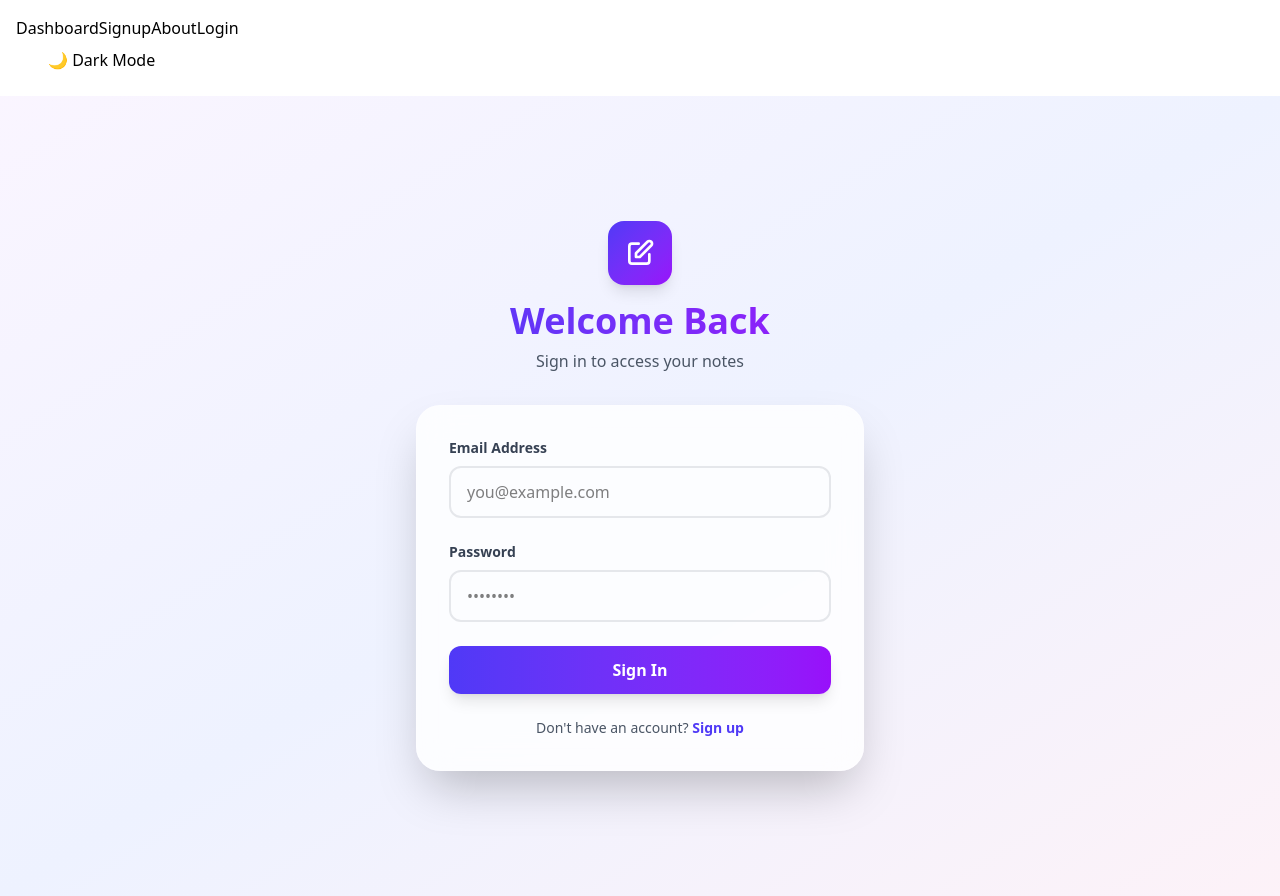
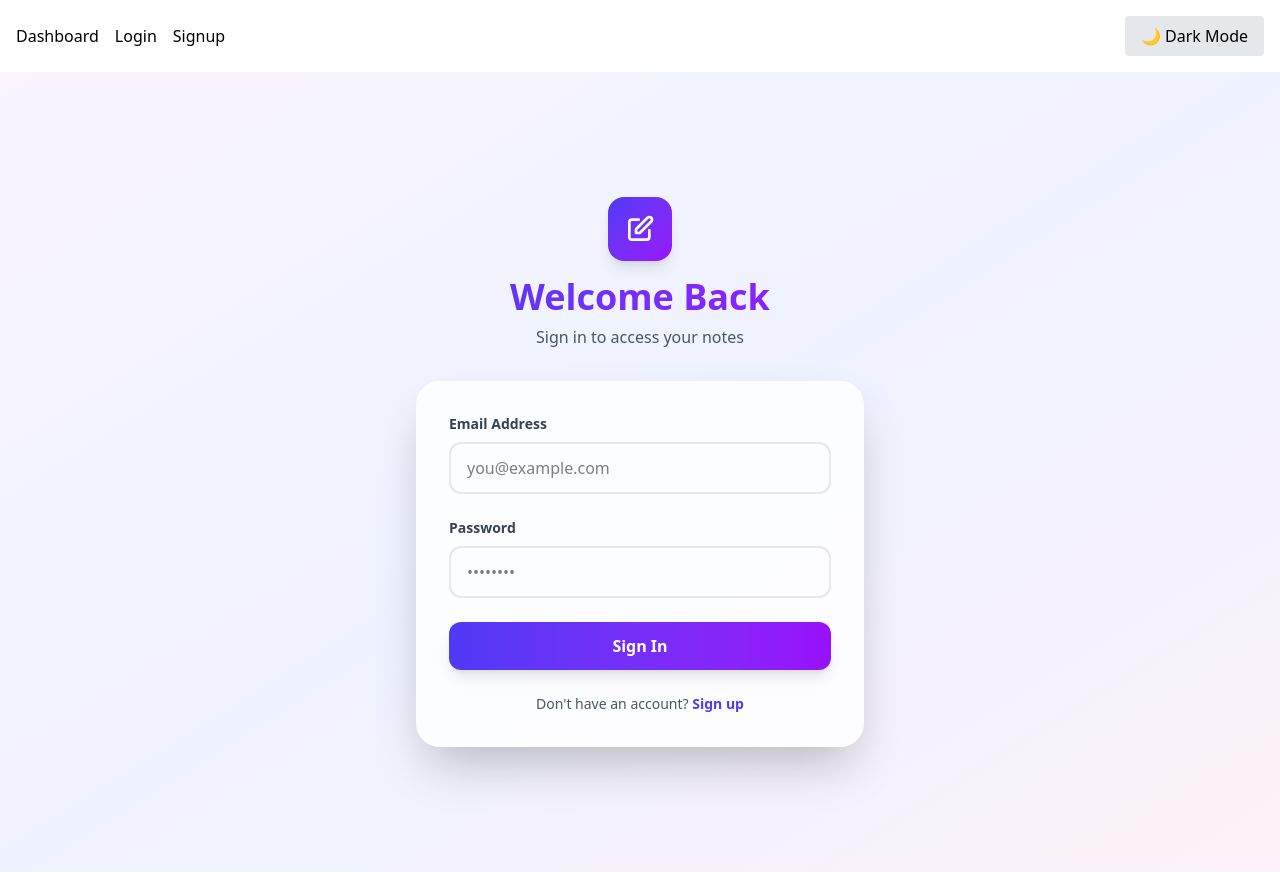
Before and after one commit to Imani-Maua/DoodlePad-frontend, a React (Vite) app: page /login in a window 1280 px wide. After the commit the page ends 872 px from the top, so only its background shows below. Built offline with nearby package versions, Linux system fonts and the light colour scheme.

Commit message:
Added light/dark theme to Navbar

```diff
--- a/src/App.jsx
+++ b/src/App.jsx
@@ -6,7 +6,6 @@ import PrivateRoute from './components/PrivateRoute';
 import Login from './pages/Login';
 import Signup from './pages/Signup';
 import Dashboard from './pages/Dashboard';
-import About from './pages/About';
 import Navbar from './components/Navbar';
 import NotificationDisplay from './components/NotificationDisplay';
 
@@ -16,19 +15,18 @@ function App() {
       <ThemeProvider>
         <NotificationProvider>
           <Router>
-          <NotificationDisplay/>
-          <div>
+            <NotificationDisplay />
             <Navbar />
-          </div>
             <Routes>
               <Route path="/" element={<Navigate to="/dashboard" replace />} />
               <Route path="/login" element={<Login />} />
               <Route path="/signup" element={<Signup />} />
-            <Route path='/about' element={<About />} />
               <Route
                 path="/dashboard"
                 element={
+                  <PrivateRoute>
                     <Dashboard />
+                  </PrivateRoute>
                 }
               />
             </Routes>
--- a/src/components/Navbar.jsx
+++ b/src/components/Navbar.jsx
@@ -2,28 +2,25 @@ import { Link } from 'react-router-dom';
 import { useContext } from 'react';
 import { ThemeContext } from '../context/ThemeContext';
 
-function Navbar(){
+function Navbar() {
 
-    const { theme, toggleTheme }= useContext(ThemeContext);
+    const { theme, toggleTheme } = useContext(ThemeContext);
 
-    return(
+    return (
         <nav className={theme === 'dark' ? 'bg-gray-800 text-white p-4' : 'bg-white text-black p-4'}>
-            <div className="navigators">
-                <Link to="/dashboard">Dashboard</Link>
-                <Link to="/signup">Signup</Link>
-                <Link to="/about">About</Link>
-                <Link to="/login">Login</Link>
-            </div>
+            <div className="flex justify-between items-center">
+                <div className="navigators flex gap-4">
+                    <Link to="/dashboard" className="hover:underline">Dashboard</Link>
+                    <Link to="/login" className="hover:underline">Login</Link>
+                    <Link to="/signup" className="hover:underline">Signup</Link>
+                </div>
 
-            <div>
-                <button onClick={toggleTheme} className="ml-4 px-4 py-2 rounded">
-                    {theme === 'light' ? '🌙 Dark Mode': '☀️ Light Mode'}
+                <button onClick={toggleTheme} className="ml-4 px-4 py-2 rounded bg-gray-200 hover:bg-gray-300">
+                    {theme === 'light' ? '🌙 Dark Mode' : '☀️ Light Mode'}
                 </button>
             </div>
         </nav>
     )
 }
 
-
-
 export default Navbar;
```
Lines whose indentation alone changed are shown as unchanged.
